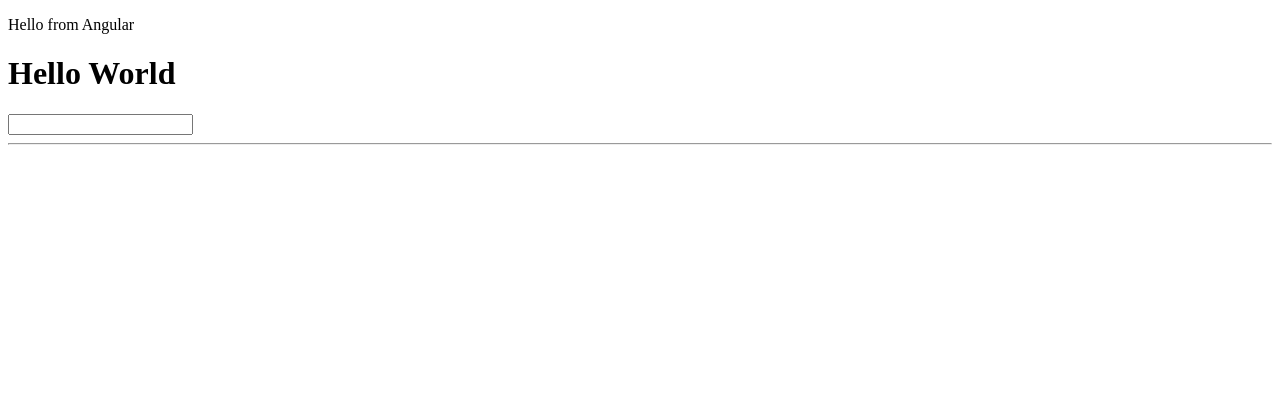
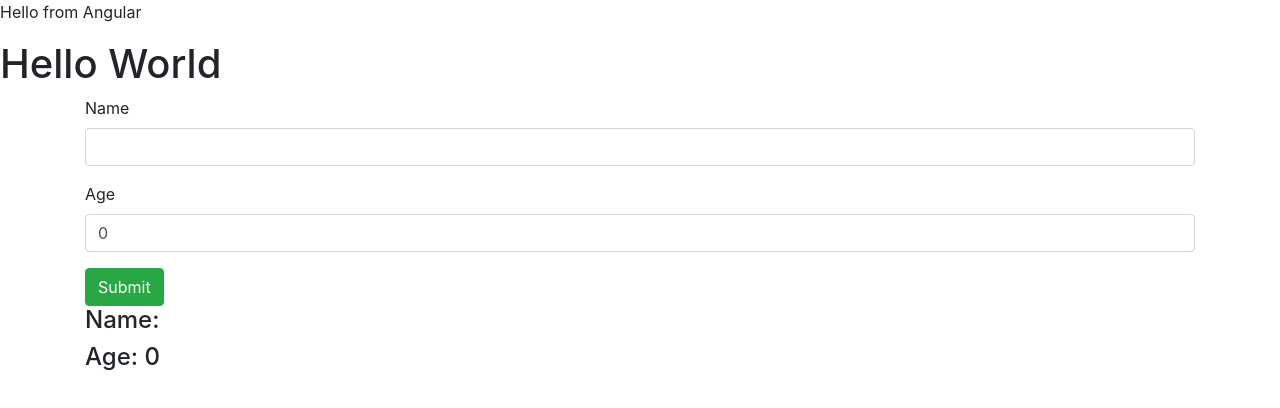
Before and after one commit to LohitakshTrehan/angularapp, an Angular app: page / in a window 1280 px wide. Shown: the top 408 px of the page. Built offline with nearby package versions, Linux system fonts and the light colour scheme.

Commit message:
ngModel example
Signed-off-by: LohitakshTrehan <lohitakshtrehan@gmail.com>

```diff
--- a/src/app/app.module.ts
+++ b/src/app/app.module.ts
@@ -1,5 +1,6 @@
 import { BrowserModule } from '@angular/platform-browser';
 import { NgModule } from '@angular/core';
+import { FormsModule } from '@angular/forms';
 
 import { AppComponent } from './app.component';
 import { SandboxComponent } from './components/sandbox/sandbox.component'
@@ -12,7 +13,8 @@ import { UserComponent } from './components/user/user.component'
     UserComponent
   ],
   imports: [
-    BrowserModule
+    BrowserModule,
+    FormsModule
   ],
   providers: [],
   bootstrap: [AppComponent]
--- a/src/app/components/sandbox/sandbox.component.ts
+++ b/src/app/components/sandbox/sandbox.component.ts
@@ -6,17 +6,25 @@ import { Customer } from './Customer';
         <h1>
             Hello World
         </h1>
-        <input type="text" (keyup)="fireEvent($event)">
-        <hr>
-        <div>{{text}}</div>
+        <div class="container">
+            <form>
+                <div class="form-group">
+                    <label>Name</label>
+                    <input type="text" [(ngModel)]="name" name="name" class="form-control">
+                </div>
+                <div class="form-group">
+                    <label>Age</label>
+                    <input type="number" [(ngModel)]="age" name="age" class="form-control">
+                </div>
+                <input type="submit" value="Submit" class="btn btn-success">
+            </form>
+            <h4> Name: {{name}} </h4>
+            <h4> Age: {{age}} </h4>
+        </div>
     `
 })
-// pipes in Angular
+// For using ngModel import in app.module
 export class SandboxComponent{
-    text:string="";
-    fireEvent(e){
-        console.log(e.type);
-        this.text = e.target.value;
-    }
-    // keydown, focus, blur, cut, copy, paste
+    name:string = "";
+    age:number = 0;
 }
--- a/src/index.html
+++ b/src/index.html
@@ -7,6 +7,7 @@
 
   <meta name="viewport" content="width=device-width, initial-scale=1">
   <link rel="icon" type="image/x-icon" href="favicon.ico">
+  <link rel="stylesheet" href="https://stackpath.bootstrapcdn.com/bootstrap/4.1.1/css/bootstrap.min.css" integrity="sha384-WskhaSGFgHYWDcbwN70/dfYBj47jz9qbsMId/iRN3ewGhXQFZCSftd1LZCfmhktB" crossorigin="anonymous">
 </head>
 <body>
   <app-root></app-root>
```
